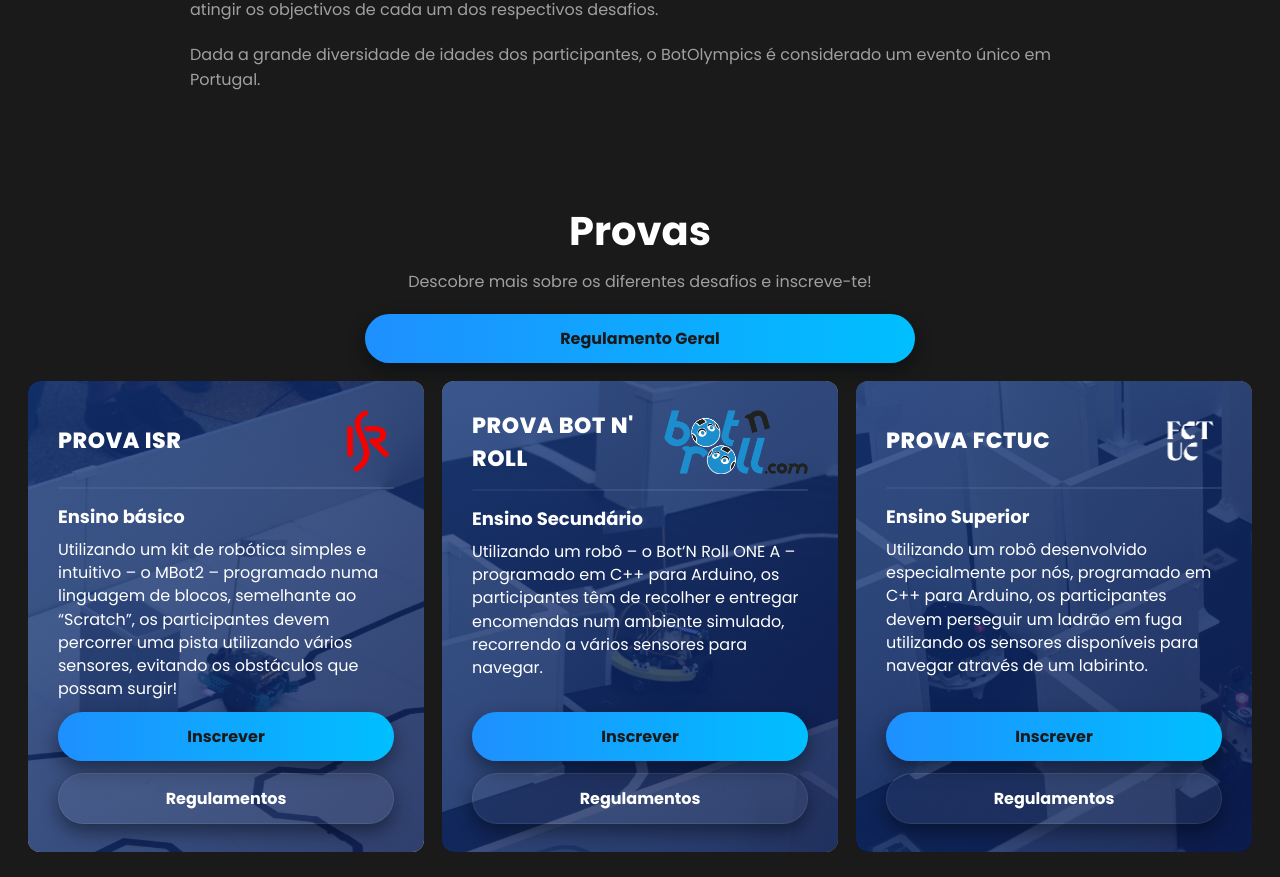
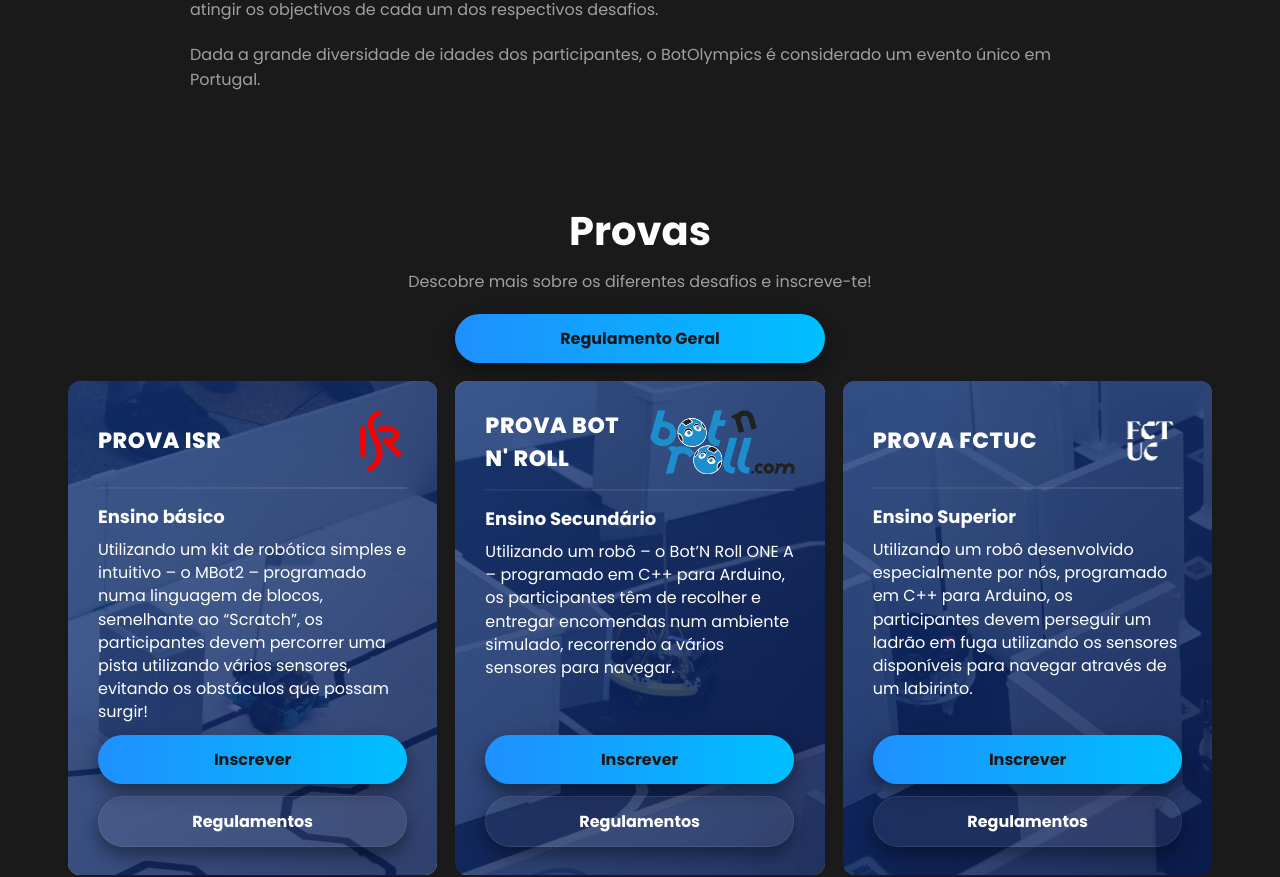
Before and after one commit to Kikols17/botolympics-site, a React (Vite) app: page / in a window 1280 px wide. Shown: the part 1171-2048 px from the top of the page. Built offline with nearby package versions, Linux system fonts and the light colour scheme; no server answers.

Commit message:
mess around with widths

```diff
--- a/src/styles.css
+++ b/src/styles.css
@@ -5,6 +5,7 @@
   --accent-2: #00bfff;
   --text: #ffffff;
   --card: #262626;
+  --max-width: 1200px;
 }
 
 * {
@@ -22,7 +23,6 @@
 html,
 body {
   height: 100%;
-  width: 100%;
 }
 
 .wrap {
@@ -275,7 +275,7 @@
 
 /* large primary pill (constrained width) */
 .btn-pill-primary-lg {
-  max-width: 550px;
+  max-width: 370px;
   margin: 0 auto;
   display: flex;
   width: 100%;
```
